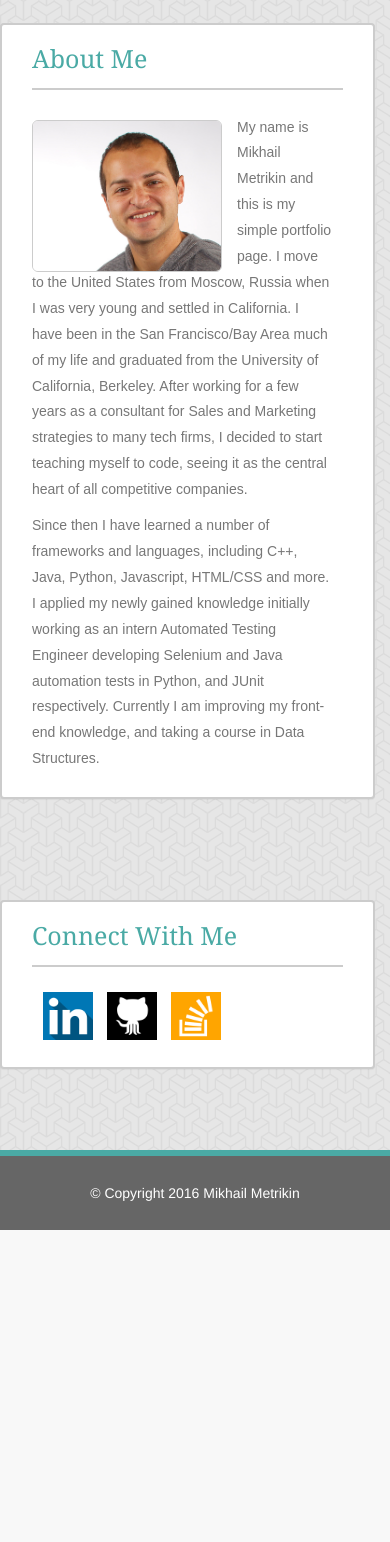
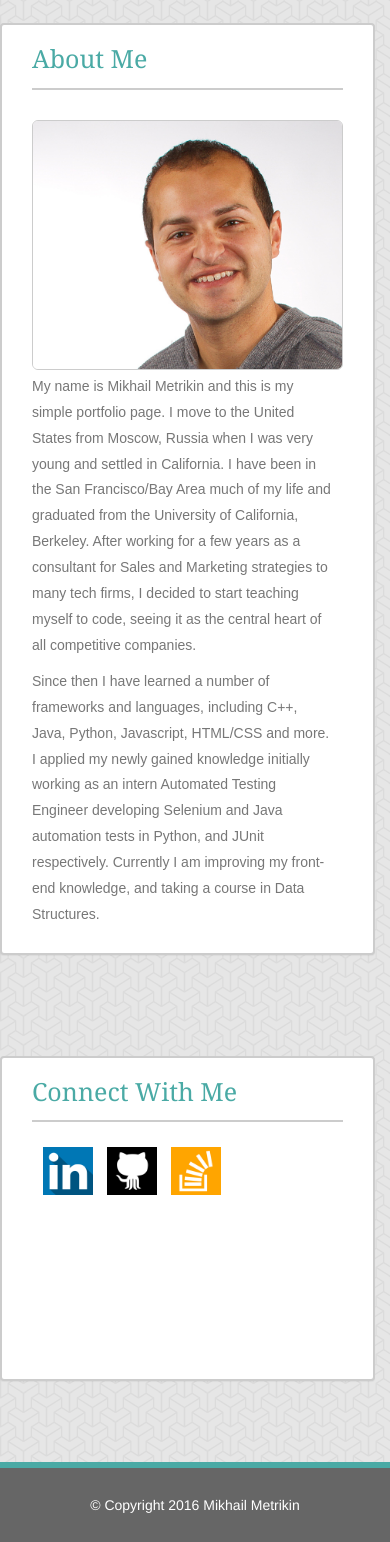
Before and after one commit to VolkRiot/Bootstrap-Portfolio, a PHP site: page / in a window 390 px wide. Shown: the part 187-1729 px from the top of the page. Before the commit the page ends 1417 px from the top, so only its background shows below. Run offline with PHP 8.4, Linux system fonts and the light colour scheme.

Commit message:
More finetuning reactive

```diff
--- a/assets/css/style.css
+++ b/assets/css/style.css
@@ -183,7 +183,20 @@ footer {
 }
 
 /*Fine Tuning*/
+@media screen and (max-width:1199px){
+
+    .panel.panel-default.connect {
+        height: 325px;
+    }
+}
+
 @media screen and (max-width:767px){
+
+    #headshot{
+        width: 100%;
+        margin-bottom: 3%;
+    }
+
     .spacer{
         height: 210px;
     }
--- a/index.html
+++ b/index.html
@@ -64,7 +64,7 @@
                 <div class="col-md-1"></div>
                 <div class="col-sm-3">
                     <!--Start ConnectDiv-->
-                    <div class="panel panel-default">
+                    <div class="panel panel-default connect">
                         <div class="panel-heading">
                             <h3 class="panel-title">Connect With Me</h3>
                         </div>
```
